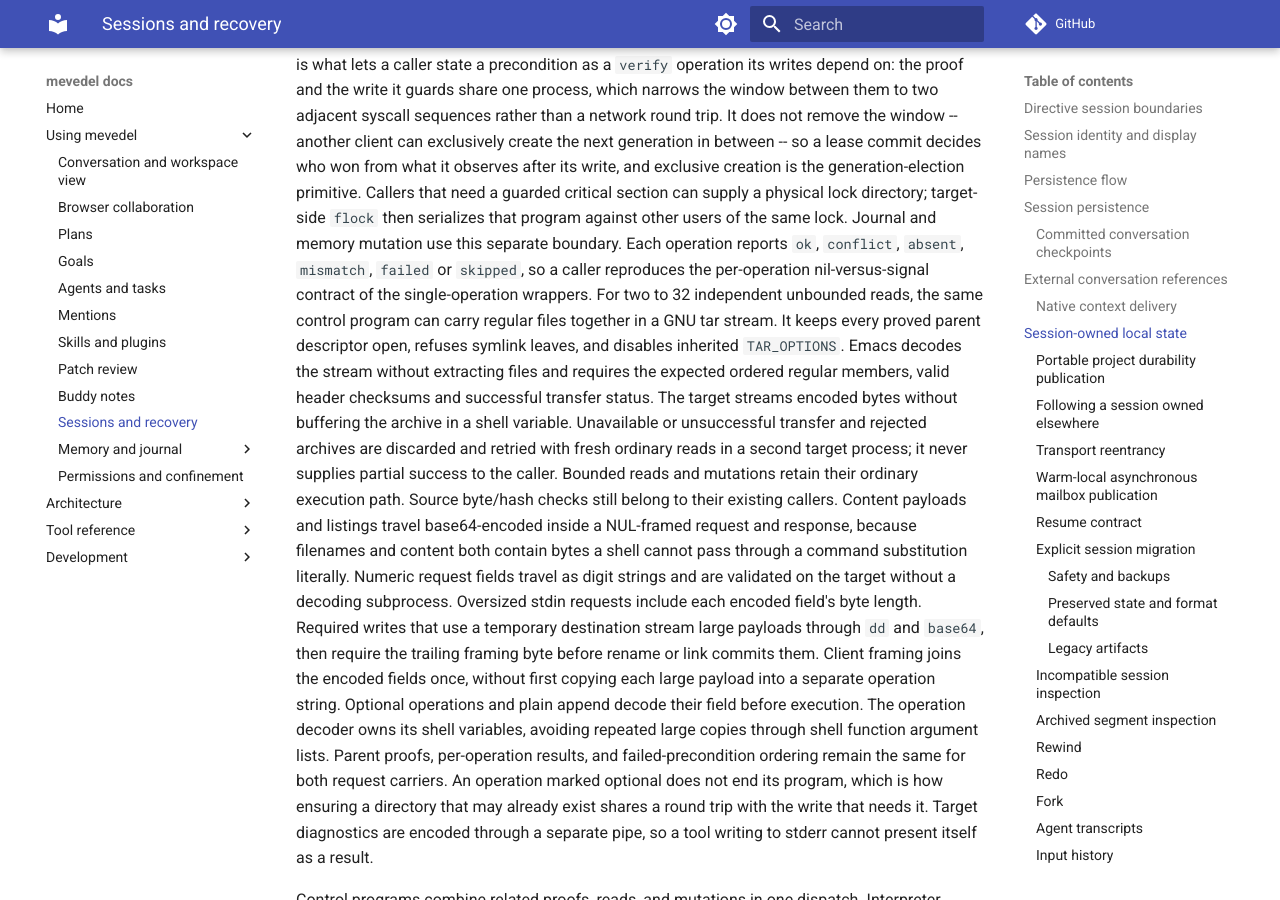
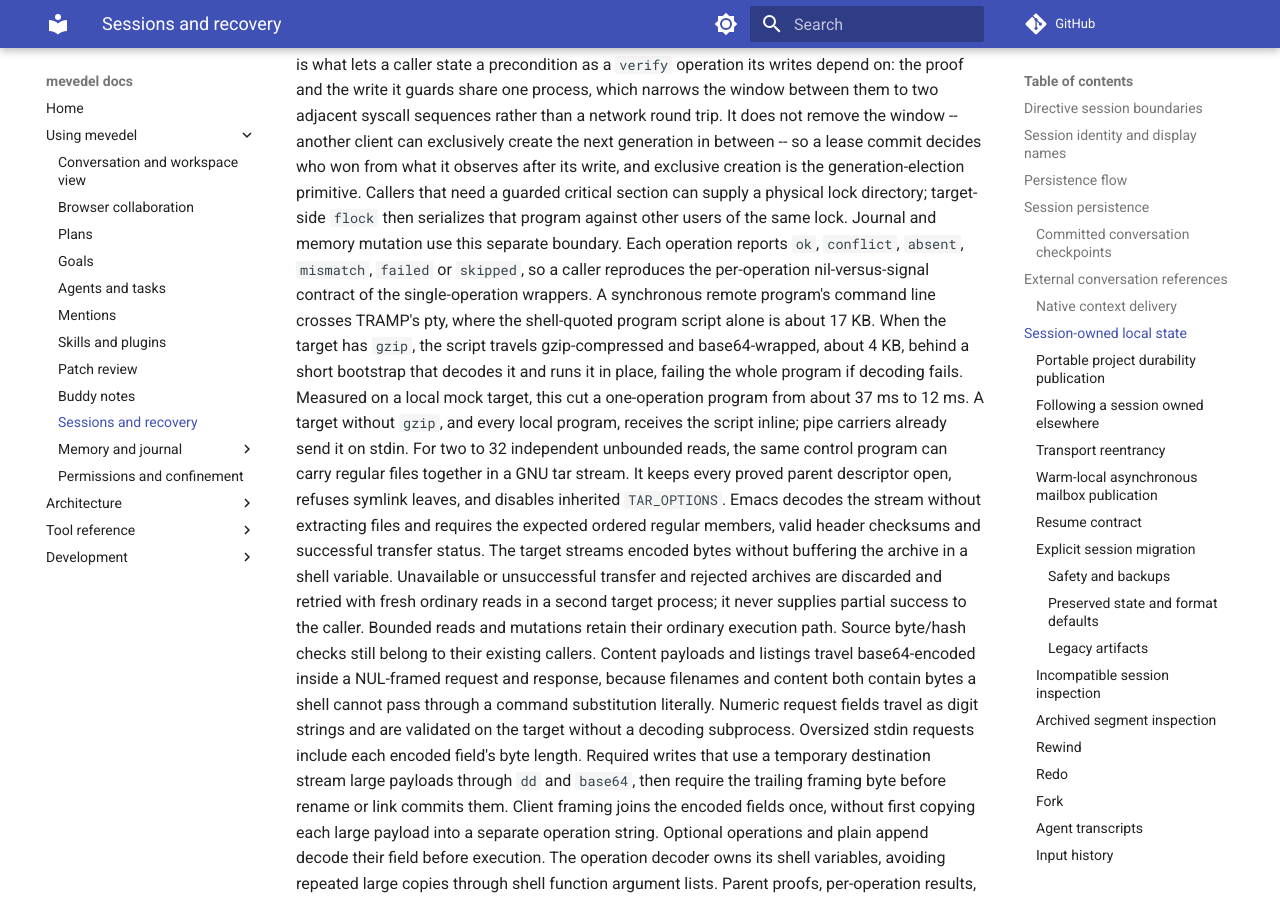
Before and after one commit to FrauH0lle/mevedel, an MkDocs documentation site: the page built from docs/sessions.md, in a window 1280 px wide and 900 px high, scrolled down 20255 px. Built offline with MkDocs 1.6.1 and Material for MkDocs 9.7.7, drawn with Linux system fonts in a browser that asks for light colours; comment, search, counter and statistics services are not loaded.

Commit message:
perf(control-fs): Send the remote program script compressed
A synchronous remote control program passed the 11 KB program script as
a `bash -c' argument.  Shell-quoted it is 17 KB on TRAMP's pty, and pty
backpressure made every remote program cost about 37 ms on a local mock
target against 3 ms for a bare process-file.

Where the target has gzip, the script now travels gzip-compressed and
base64-wrapped (about 3.7 KB, 76-column lines) behind a short bootstrap
that decodes it and evals it in place, exiting 70 when decoding fails.
gzip is resolved in the existing per-target program cache.  Local
programs, targets without gzip, and the stdin pipe carriers keep the
inline script.

Measured in one ERT case on the local mock target (31 iterations,
median): a one-operation program 37.2 -> 11.9 ms, write+read 42.4 ->
17.3 ms.

```diff
--- a/docs/sessions.md
+++ b/docs/sessions.md
@@ -941,6 +941,14 @@ serializes that program against other users of the same lock. Journal and memory
 mutation use this separate boundary. Each operation reports `ok`, `conflict`,
 `absent`, `mismatch`, `failed` or `skipped`, so a caller reproduces the
 per-operation nil-versus-signal contract of the single-operation wrappers.
+A synchronous remote program's command line crosses TRAMP's pty, where the
+shell-quoted program script alone is about 17 KB. When the target has `gzip`,
+the script travels gzip-compressed and base64-wrapped, about 4 KB, behind a
+short bootstrap that decodes it and runs it in place, failing the whole
+program if decoding fails. Measured on a local mock target, this cut a
+one-operation program from about 37 ms to 12 ms. A target without `gzip`,
+and every local program, receives the script inline; pipe carriers already
+send it on stdin.
 For two to 32 independent unbounded reads, the same control program can carry
 regular files together in a GNU tar stream. It keeps every proved parent
 descriptor open, refuses symlink leaves, and disables inherited `TAR_OPTIONS`.
```
Also changed, not shown: README.md (+2 -1 lines), 2 other files.
